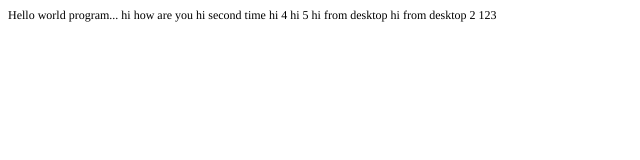
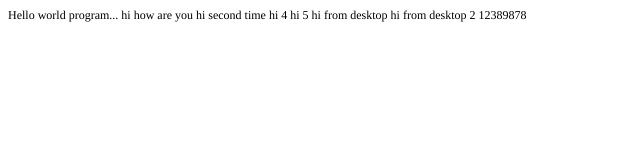
Before and after one commit to mirajkar/aakash-first-example, a plain HTML site: page index.html in a window 1280 px wide. Shown: the full height of the page, 0-640 px from the left. Drawn offline with Linux system fonts and the light colour scheme.

Commit message:
commit recent

```diff
--- a/index.html
+++ b/index.html
@@ -12,6 +12,6 @@
   </style>
 </head>
 <body>
-<p class="p1"><span class="s1">Hello world program... hi how are you hi second time hi 4 hi 5 hi from desktop hi from desktop 2 123</span></p>
+<p class="p1"><span class="s1">Hello world program... hi how are you hi second time hi 4 hi 5 hi from desktop hi from desktop 2 12389878</span></p>
 </body>
 </html>
```
